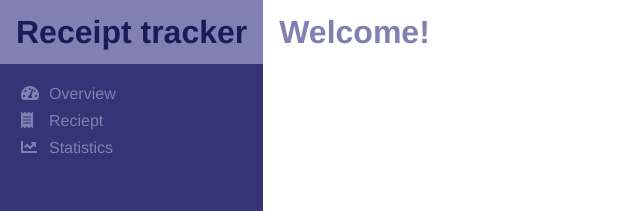
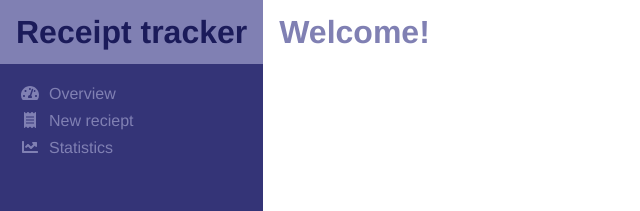
Before and after one commit to Emanjo/Receipt-tracker, a Vue app in the folder client/: page / in a window 1280 px wide. Shown: the top 211 px of the page, without its empty margins (0-640 px from the left). Built offline with nearby package versions, Linux system fonts and the light colour scheme.

Commit message:
small adjustment to nav

```diff
--- a/client/src/components/MainNav.vue
+++ b/client/src/components/MainNav.vue
@@ -3,15 +3,15 @@
 			<nav>
 					<div class="table">
 							<a class="table-row" href="#">
-								<div class="table-cell"><font-awesome-icon icon="tachometer-alt" /></div>
+								<div class="table-cell --table-cell-center"><font-awesome-icon icon="tachometer-alt" /></div>
 								<div class="table-cell">Overview</div>
 							</a>
 						<a class="table-row" href="#">
-							<div class="table-cell"><font-awesome-icon icon="receipt" /></div>
-							<div class="table-cell">Reciept</div>
+							<div class="table-cell --table-cell-center"><font-awesome-icon icon="receipt" /></div>
+							<div class="table-cell">New reciept</div>
 						</a>
 						<a class="table-row" href="#">
-							<div class="table-cell"><font-awesome-icon icon="chart-line" /></div>
+							<div class="table-cell --table-cell-center"><font-awesome-icon icon="chart-line" /></div>
 							<div class="table-cell">Statistics</div>
 						</a>
 					</div>
@@ -56,6 +56,9 @@ nav {
 		.table-cell {
 			display: table-cell;
 			padding: 5px;
+			&.table-cell.--table-cell-center {
+				text-align: center;
+			}
 		}
 	}
 }
```
